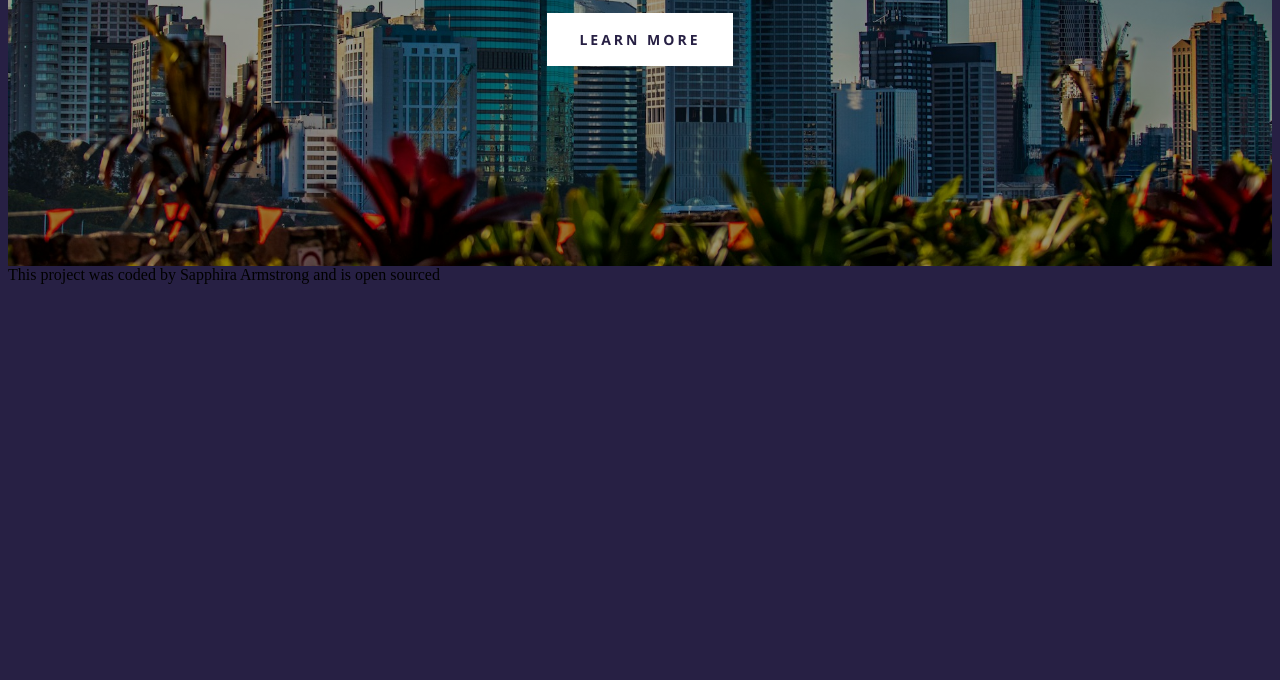
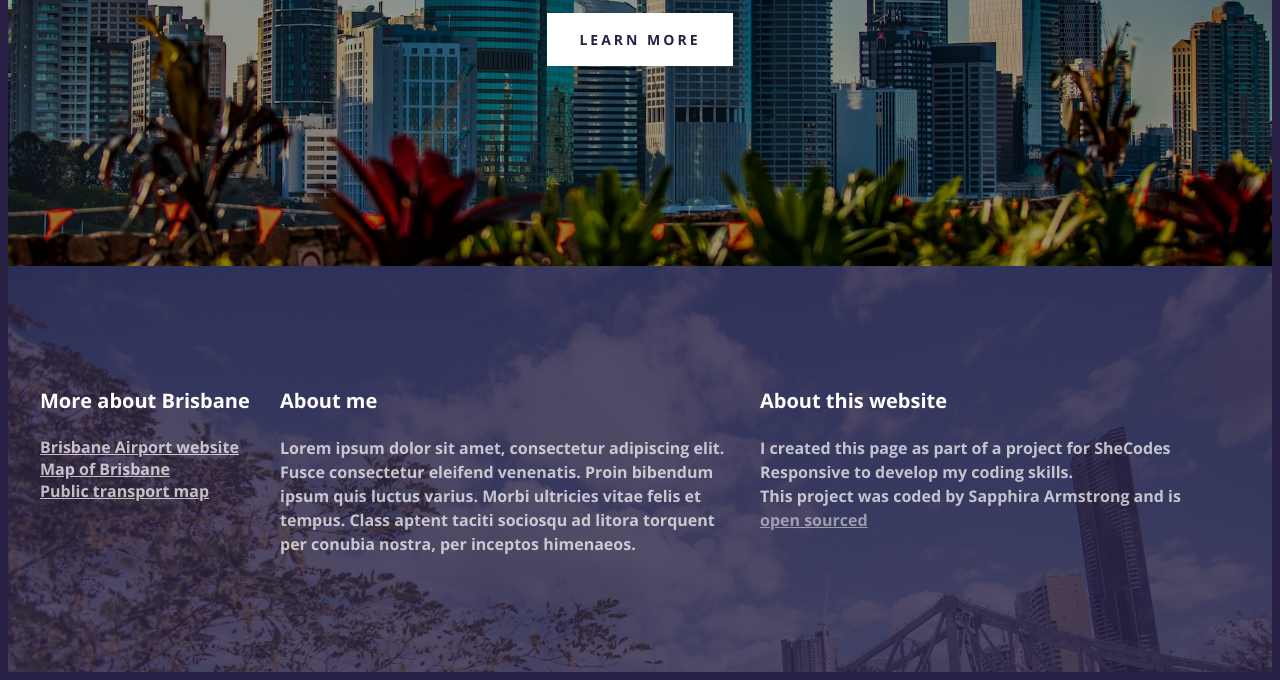
Before and after one commit to sm-armstrong/travel-project, a plain HTML site: page index.html in a window 1280 px wide. Shown: the part 479-1159 px from the top of the page. Before the commit the page ends 800 px from the top, so only its background shows below. Drawn offline with nearby package versions, Linux system fonts and the light colour scheme.

Commit message:
Added footer

```diff
--- a/index.html
+++ b/index.html
@@ -20,8 +20,51 @@
             <a class="open-sans-bold" href="#more">Learn more</a>
         </header>
 
-        <footer>This project was coded by Sapphira Armstrong and is open sourced</footer>
+        <footer>
+            <section class="grid">
+                <div>
+                    <h3 class="open-sans-bold">More about Brisbane</h3>
+
+                    <ul class="open-sans-regular">
+                        <li>
+                            <a href="https://www.bne.com.au/" target="_blank">
+                            Brisbane Airport website
+                            </a>
+                        </li>
+                        <li>
+                            <a href="https://maps.app.goo.gl/Vi2n1up9vRaKZt8B8" target="_blank">
+                            Map of Brisbane
+                            </a>
+                        </li>
+                        <li>
+                            <a href="https://caportal.com.au/bcc/brisbane-metro" target="_blank">
+                            Public transport map
+                            </a>
+                        </li>
+                    </ul>
+                </div>
+                <div>
+                    <h3 class="open-sans-bold">About me</h3>
+                    <p class="open-sans-regular">Lorem ipsum dolor sit amet, consectetur adipiscing elit.
+                        Fusce consectetur eleifend venenatis. Proin bibendum ipsum
+                        quis luctus varius. Morbi ultricies vitae felis et tempus.
+                        Class aptent taciti sociosqu ad litora torquent per conubia
+                        nostra, per inceptos himenaeos.</p>
+                </div>
+                <div>
+                    <h3 class="open-sans-bold">About this website</h3>
+                    <p class="open-sans-regular">I created this page as part of a project for SheCodes
+                        Responsive to develop my coding skills.
+                        <br />
+                        This project was coded by Sapphira Armstrong and is
+                        <a href="https://github.com/sm-armstrong/travel-project" target="_blank">
+                        open sourced</a>
+                    </p>
+                </div>
+            </section>
+        </footer>
 
     </div>
+
 </body>
 </html>
--- a/src/styles.css
+++ b/src/styles.css
@@ -26,13 +26,73 @@ body {
   margin: 0 auto;
 }
 
+footer {
+  background-image: linear-gradient(
+    rgba(39, 32, 68, 0.8),
+    rgba(39, 32, 68, 0.8)
+  ), url(../images/footer.jpg);
+  background-repeat: no-repeat;
+  background-size: cover;
+  color: white;
+  padding: 100px 0;
+}
+
+footer h3 {
+  font-size: 20px;
+  line-height: 30px;
+}
+
+footer p {
+  font-size: 16px;
+  line-height: 24px;
+  margin-right: 20px;
+  opacity: 0.7;
+}
+
+footer ul {
+  padding: 0;
+}
+
+footer li {
+  list-style: none;
+  margin: 0;
+  padding: 0;
+}
+
+footer a {
+  color: white;
+  opacity: 0.7;
+}
+
+.grid {
+  display: grid;
+  grid-template-columns: 1fr 2fr 2fr;
+}
+
 header {
-  background-image: linear-gradient(rgba(0, 0, 0, 0.4), rgba(0, 0, 0, 0.4)), url(../images/brisbane.jpg);
+  background-image: linear-gradient(
+    rgba(0, 0, 0, 0.4),
+    rgba(0, 0, 0, 0.4)
+    ), url(../images/brisbane.jpg);
   background-repeat: no-repeat;
   background-size: cover;
   color: white;
   padding: 200px 0;
   text-align: center;
+}
+
+header a {
+  background: white;
+  color: #272044;
+  display: inline-block;
+  font-size: 14px;
+  letter-spacing: 3px;
+  line-height: 1.5;
+  margin-top: 32px;
+  padding: 16px 32px;
+  text-align: center;
+  text-decoration: none;
+  text-transform: uppercase;
 }
 
 header h1 {
@@ -54,21 +114,12 @@ header h3 {
   margin: 0;
 }
 
-header a {
-  background: white;
-  color: #272044;
-  display: inline-block;
-  font-size: 14px;
-  letter-spacing: 3px;
-  line-height: 1.5;
-  margin-top: 32px;
-  padding: 16px 32px;
-  text-align: center;
-  text-decoration: none;
-  text-transform: uppercase;
+section {
+  margin: 0 auto;
+  max-width: 1200px;
 }
 
-@media (max-width: 900px) {
+@media (max-width: 960px) {
   header {
     padding: 60px 0;
   }
```
Also changed, not shown: images/footer.jpg (added).
